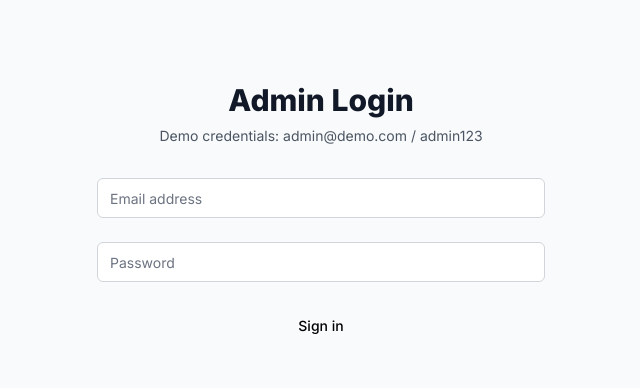
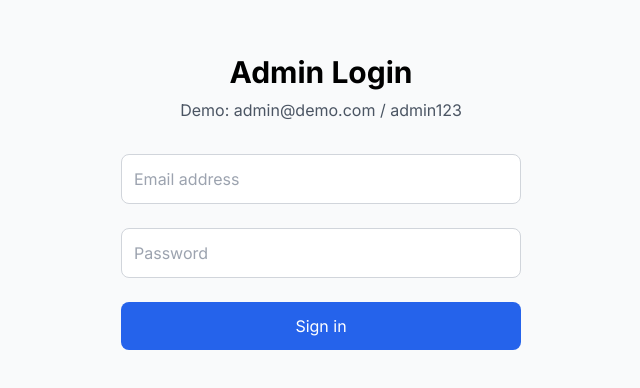
Before and after one commit to Johncvieri/Restaurant-AI-Application, a Next.js app: page /admin/login in a window 1280 px wide. Shown: the part 198-586 px from the top of the page, without its empty margins (319-959 px from the left). Built offline with nearby package versions, Linux system fonts and the light colour scheme.

Commit message:
page.tsx

```diff
--- a/src/app/admin/login/page.tsx
+++ b/src/app/admin/login/page.tsx
@@ -2,67 +2,56 @@
 
 import { useState } from 'react'
 import { useRouter } from 'next/navigation'
-import { Button } from "@/components/ui/button"
-import { Input } from "@/components/ui/input"
 
 export default function AdminLogin() {
   const [email, setEmail] = useState('')
   const [password, setPassword] = useState('')
-  const [loading, setLoading] = useState(false)
   const router = useRouter()
 
-  const handleLogin = async (e: React.FormEvent) => {
+  const handleLogin = (e: React.FormEvent) => {
     e.preventDefault()
-    setLoading(true)
-
-    // Simple authentication for demo
     if (email === 'admin@demo.com' && password === 'admin123') {
       localStorage.setItem('admin-authenticated', 'true')
       router.push('/admin')
     } else {
       alert('Invalid credentials')
     }
-
-    setLoading(false)
   }
 
   return (
-    <div className="min-h-screen flex items-center justify-center bg-gray-50 py-12 px-4 sm:px-6 lg:px-8">
-      <div className="max-w-md w-full space-y-8">
+    <div className="min-h-screen flex items-center justify-center bg-gray-50">
+      <div className="max-w-md w-full space-y-8 p-6">
         <div>
-          <h2 className="mt-6 text-center text-3xl font-extrabold text-gray-900">
-            Admin Login
-          </h2>
-          <p className="mt-2 text-center text-sm text-gray-600">
-            Demo credentials: admin@demo.com / admin123
-          </p>
+          <h2 className="text-3xl font-bold text-center">Admin Login</h2>
+          <p className="text-center text-gray-600 mt-2">Demo: admin@demo.com / admin123</p>
         </div>
-        <form className="mt-8 space-y-6" onSubmit={handleLogin}>
+        <form onSubmit={handleLogin} className="space-y-6">
           <div>
-            <Input
+            <input
               type="email"
               placeholder="Email address"
               value={email}
               onChange={(e) => setEmail(e.target.value)}
+              className="w-full p-3 border border-gray-300 rounded-lg"
               required
             />
           </div>
           <div>
-            <Input
+            <input
               type="password"
               placeholder="Password"
               value={password}
               onChange={(e) => setPassword(e.target.value)}
+              className="w-full p-3 border border-gray-300 rounded-lg"
               required
             />
           </div>
-          <Button
+          <button
             type="submit"
-            className="w-full"
-            disabled={loading}
+            className="w-full bg-blue-600 text-white p-3 rounded-lg hover:bg-blue-700 transition-colors"
           >
-            {loading ? 'Signing in...' : 'Sign in'}
-          </Button>
+            Sign in
+          </button>
         </form>
       </div>
     </div>
```
